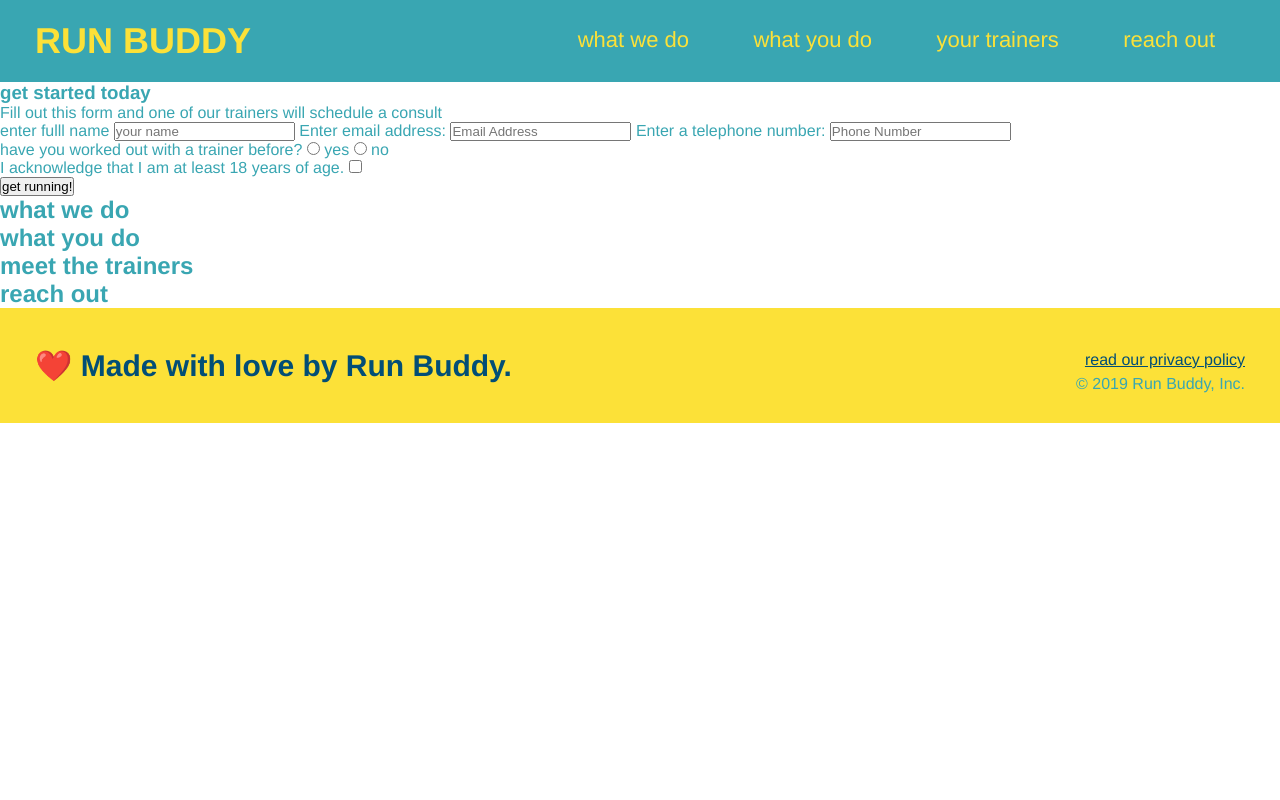
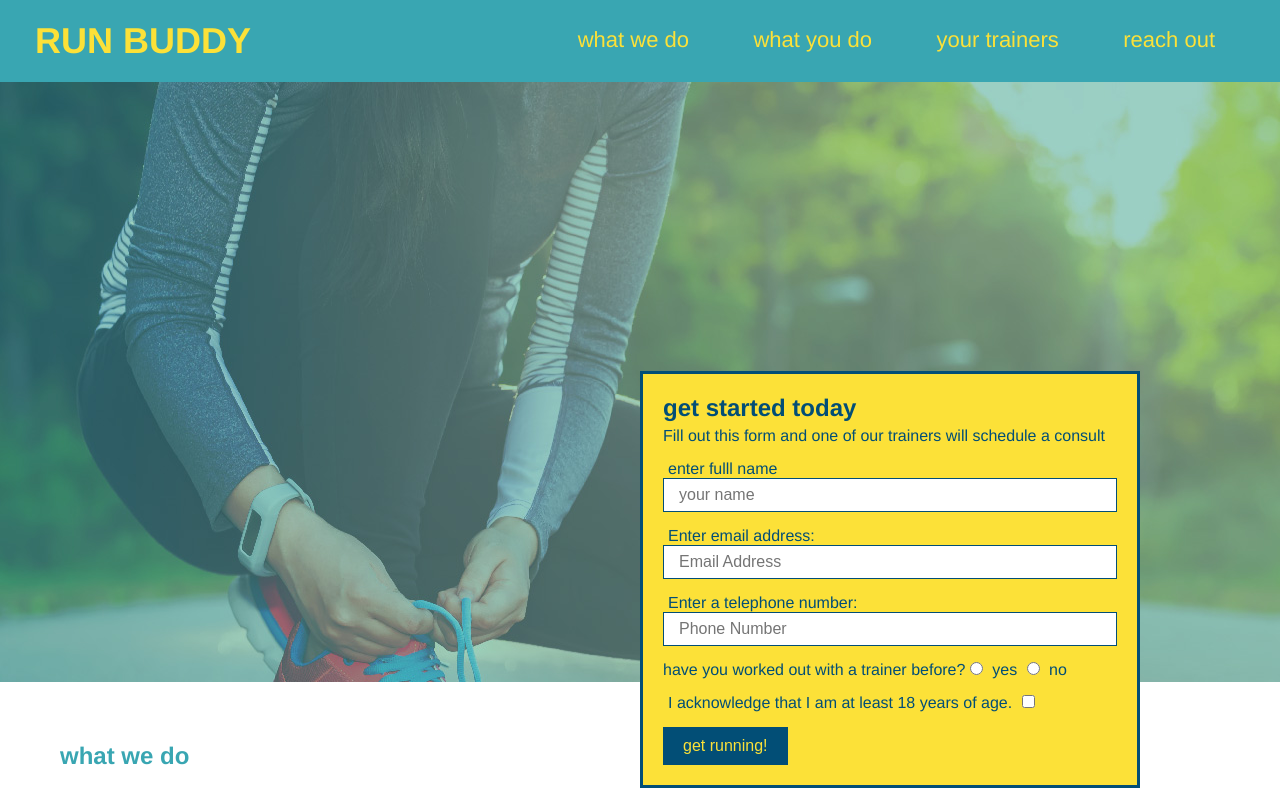
Before and after one commit to zoinks45/runbuddy, a plain HTML site: page index.html in a window 1280 px wide. Shown: the top 800 px of the page. Drawn offline with Linux system fonts and the light colour scheme.

Commit message:
finished sign up box

```diff
--- a/assets/css/style.css
+++ b/assets/css/style.css
@@ -75,3 +75,64 @@ header h1 {
   footer a {
       color: #024e76;
   }
+
+  section {
+      padding: 60px;
+  }
+
+  /* hero style art*/
+  .hero {
+      background-image: url("../images/hero-bg.jpg");
+      height: 600px;
+  }
+  /*hero style end*/
+
+  .hero-form {
+      background-color: #fce138;
+      padding: 20px;
+      width: 500px;
+      color: #024e76;
+  }
+
+  .hero-form{
+      border: 3px solid #024e76;
+      background-color: #fce138;
+      padding: 20px;
+      width: 500px;
+      color: #024e76;
+      position: absolute;
+      bottom: 12px;
+      right: 140px;
+  }
+
+  .hero-form h3 {
+      margin: 0;
+      font-size: 24px;
+  }
+
+  .hero-form p {
+      margin:  5px 0 15px 0;
+  }
+
+  .form-input {
+      border: 1px solid #024e76;
+      display: block;
+      padding: 7px 15px;
+      font-size: 16px;
+      color: #024e76;
+      width: 100%;
+      margin-bottom: 15px;
+  }
+
+  .hero-form label {
+      margin: 0 5px;
+  }
+
+  .hero-form button {
+      color: #fce138;
+      background-color: #024e76;
+      border: none;
+      padding: 10px 20px;
+      font-size: 16px;
+  }
+/*hero style ends*/
--- a/index.html
+++ b/index.html
@@ -33,18 +33,18 @@
     </nav>
 </header>
 <!--hero/jumbotron-->
-<section>
-  <div>
+<section class="hero">
+  <div class="hero-form">
       <h3>get started today</h3>
       <p>Fill out this form and one of our trainers will schedule a consult</p>
     <!--add form element-->
     <form>
       <label for="name">enter fulll name</label>
-      <input type="text" placeholder="your name" name="name" id="name"/>
+      <input type="text" placeholder="your name" name="name" id="name" class="form-input"/>
       <label for="email">Enter email address:</label>
-      <input type="email" placeholder="Email Address" name="email" id="email" />
+      <input type="email" placeholder="Email Address" name="email" id="email" class="form-input" />
       <label for="phone">Enter a telephone number:</label>
-      <input type="tel" placeholder="Phone Number" name="phone" id="phone"/>
+      <input type="tel" placeholder="Phone Number" name="phone" id="phone" class="form-input"/>
       <p>
         have you worked out with a trainer before?
         <input type="radio" name="trainer-confirm" id="trainer-yes" />
```
Also changed, not shown: assets/images/hero-bg.jpg (added), assets/images/step-1.svg (added), assets/images/step-2.svg (added), assets/images/step-3.svg (added), assets/images/step-4.svg (added), assets/images/trainer-1.jpg (added), assets/images/trainer-2.jpg (added), assets/images/trainer-3.jpg (added).
